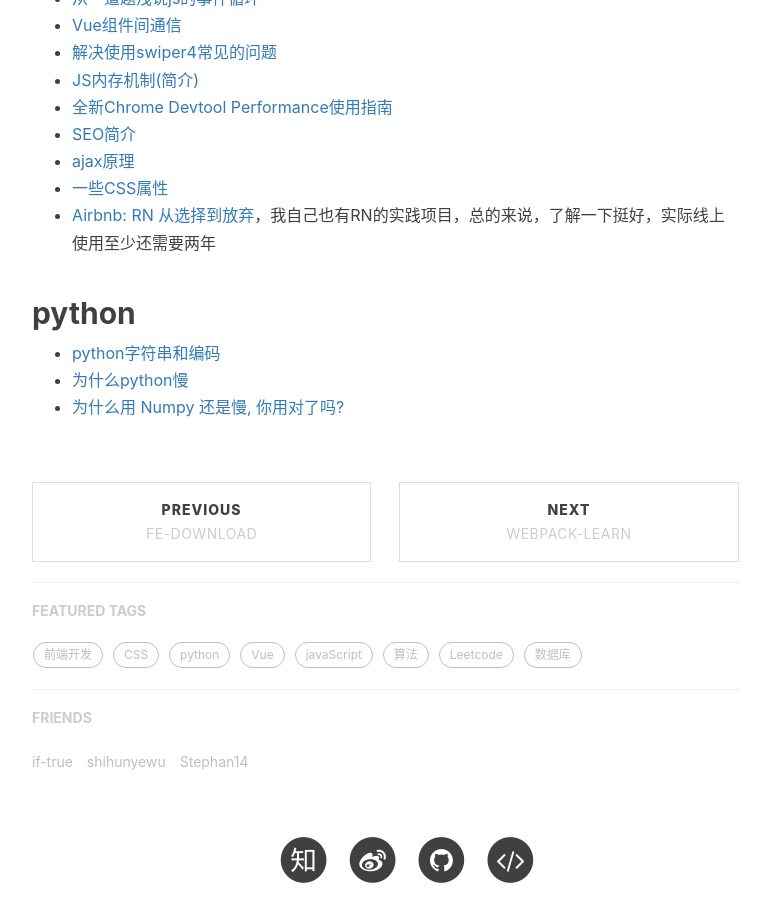
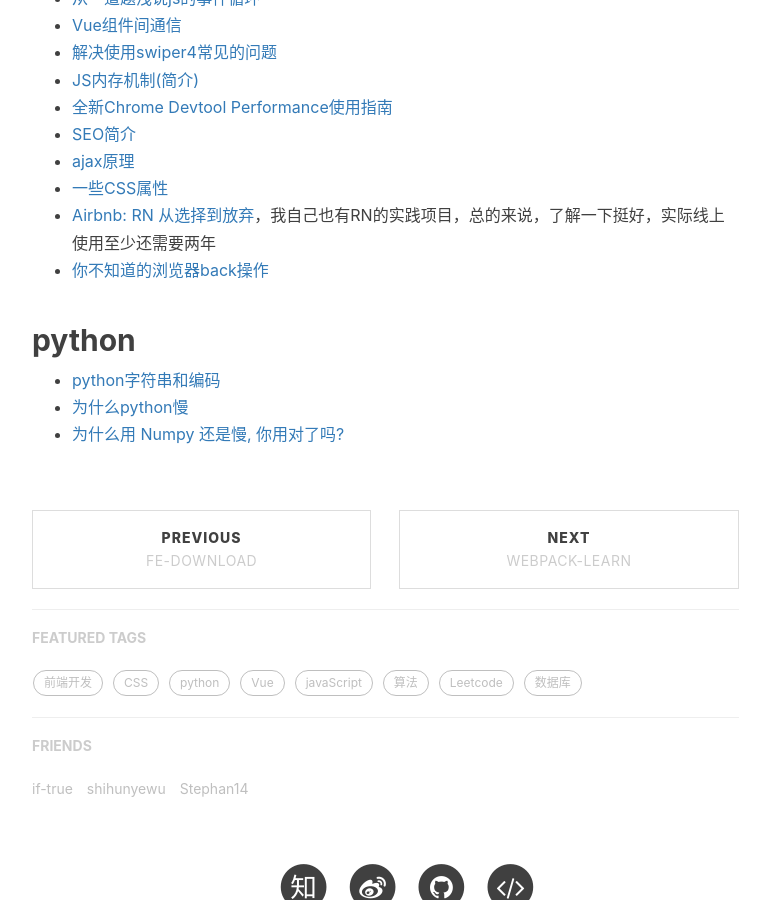
Before and after one commit to mickey0524/mickey0524.github.io, a Jekyll site: the page built from _posts/2017-10-20-superior-article.md, in a window 1280 px wide and 900 px high, scrolled down 1469 px. Shown: the whole window, without its empty margins (233-1003 px from the left). Built offline with Jekyll 4.4.1, drawn with Linux system fonts in a browser that asks for light colours; nearby versions of some CDN libraries; comment, search, counter and statistics services are not loaded.

Commit message:
feat(article): 增加浏览器back时候的操作

```diff
--- a/_posts/2017-10-20-superior-article.md
+++ b/_posts/2017-10-20-superior-article.md
@@ -50,6 +50,7 @@ tags:
 * [ajax原理](https://juejin.im/post/5b1cebece51d4506ae71addf?utm_source=gold_browser_extension)
 * [一些CSS属性](https://juejin.im/post/5b1e2b50f265da6e5546c15d?utm_source=gold_browser_extension)
 * [Airbnb: RN 从选择到放弃](https://juejin.im/post/5b2a5368f265da595c0cf6d5?utm_source=gold_browser_extension)，我自己也有RN的实践项目，总的来说，了解一下挺好，实际线上使用至少还需要两年
+* [你不知道的浏览器back操作](http://if-true.com/2018/06/18/what-happened-when-browser-go-back.html)
 
 ## python
 
```
